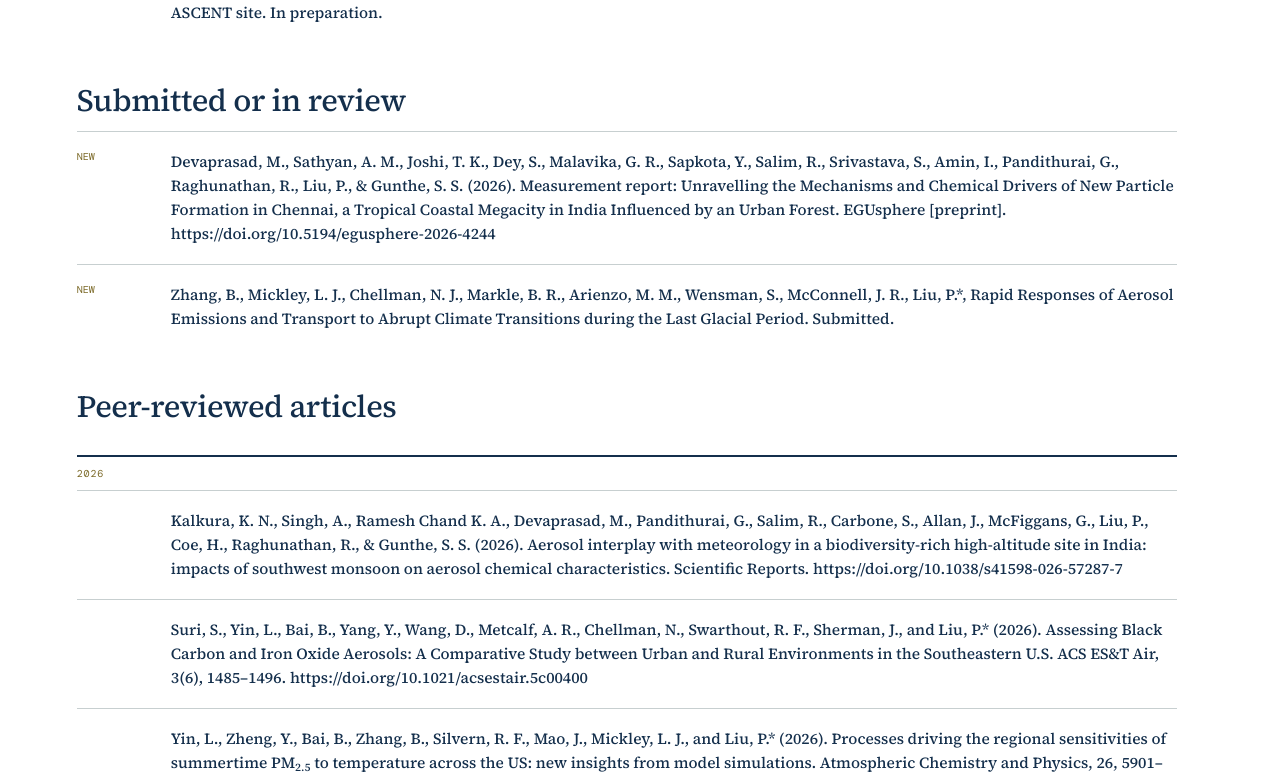
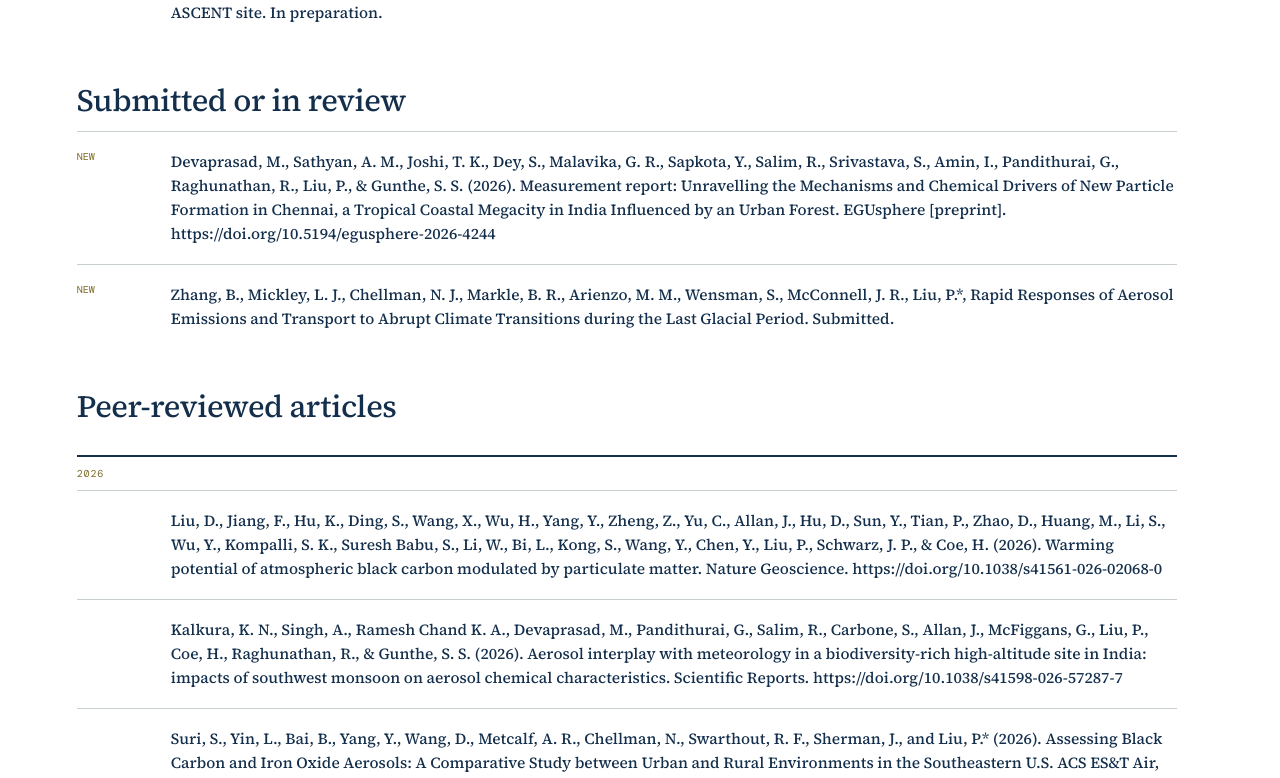
Before and after one commit to pengfeiliu371/aerosol-climate-health-lab-website, a Next.js app: page /publications in a window 1280 px wide. Shown: the part 1028-1806 px from the top of the page. Built offline with nearby package versions, Linux system fonts and the light colour scheme; no server answers.

Commit message:
Add 2026 Nature Geoscience publication

```diff
--- a/app/data/publications.ts
+++ b/app/data/publications.ts
@@ -10,6 +10,7 @@ export const inReview = [
 ];
 export const peerReviewed = [
   "2026",
+  "Liu, D., Jiang, F., Hu, K., Ding, S., Wang, X., Wu, H., Yang, Y., Zheng, Z., Yu, C., Allan, J., Hu, D., Sun, Y., Tian, P., Zhao, D., Huang, M., Li, S., Wu, Y., Kompalli, S. K., Suresh Babu, S., Li, W., Bi, L., Kong, S., Wang, Y., Chen, Y., Liu, P., Schwarz, J. P., & Coe, H. (2026). Warming potential of atmospheric black carbon modulated by particulate matter. Nature Geoscience. https://doi.org/10.1038/s41561-026-02068-0",
   "Kalkura, K. N., Singh, A., Ramesh Chand K. A., Devaprasad, M., Pandithurai, G., Salim, R., Carbone, S., Allan, J., McFiggans, G., Liu, P., Coe, H., Raghunathan, R., & Gunthe, S. S. (2026). Aerosol interplay with meteorology in a biodiversity-rich high-altitude site in India: impacts of southwest monsoon on aerosol chemical characteristics. Scientific Reports. https://doi.org/10.1038/s41598-026-57287-7",
   "Suri, S., Yin, L., Bai, B., Yang, Y., Wang, D., Metcalf, A. R., Chellman, N., Swarthout, R. F., Sherman, J., and Liu, P.* (2026). Assessing Black Carbon and Iron Oxide Aerosols: A Comparative Study between Urban and Rural Environments in the Southeastern U.S. ACS ES&T Air, 3(6), 1485–1496. https://doi.org/10.1021/acsestair.5c00400",
   "Yin, L., Zheng, Y., Bai, B., Zhang, B., Silvern, R. F., Mao, J., Mickley, L. J., and Liu, P.* (2026). Processes driving the regional sensitivities of summertime PM2.5 to temperature across the US: new insights from model simulations. Atmospheric Chemistry and Physics, 26, 5901–5923. https://doi.org/10.5194/acp-26-5901-2026",
```
